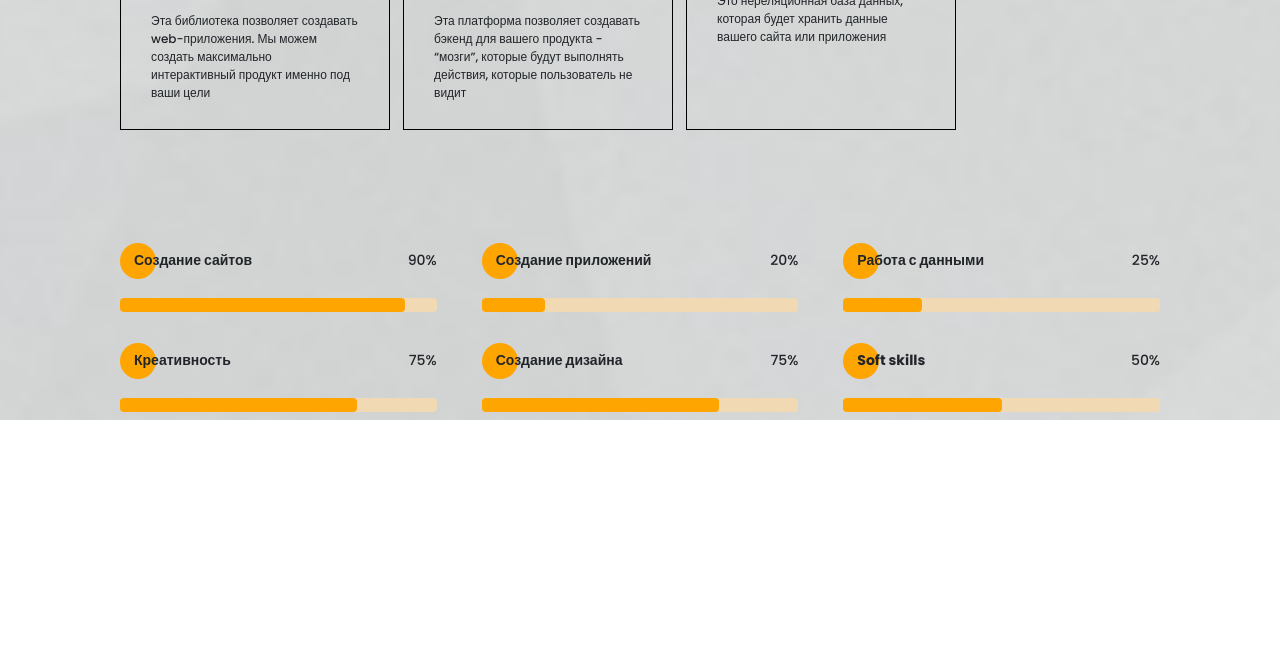
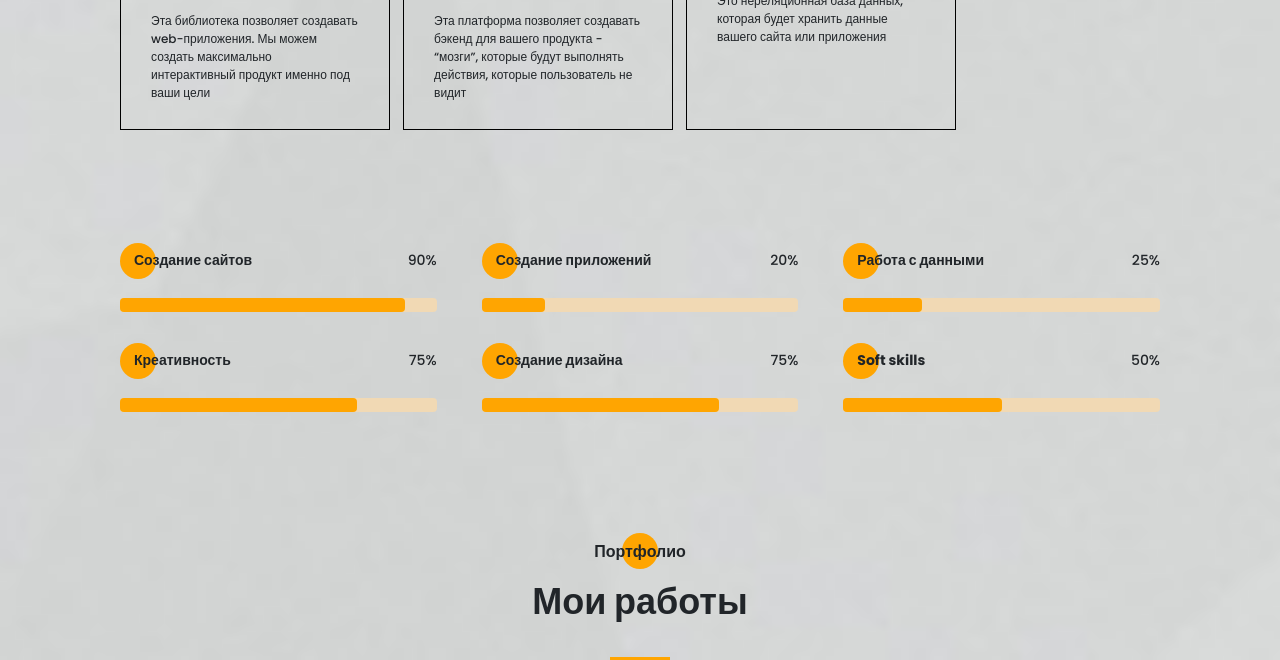
Before and after one commit to yevhen33/my-portfolio, a website built with webpack: page src/index.html in a window 1280 px wide. Shown: the part 3478-4138 px from the top of the page. Before the commit the page ends 3898 px from the top, so only its background shows below. Built offline with nearby package versions, Linux system fonts and the light colour scheme; files whose address does not match are found by name.

Commit message:
добавлена функция убирающаа прокрутку при вызове меню

```diff
--- a/src/index.html
+++ b/src/index.html
@@ -384,6 +384,14 @@
         </div>
     </section>
 
+    <section class="portfolio">
+        <div class="container">
+            <h2 class="title title_fz16 portfolio__title">Портфолио</h2>
+            <div class="title portfolio__subtitle">Мои работы</div>
+            <div class="divider"></div>
+        </div>
+    </section>
+
     <footer>
         <!-- Icons made by <a href="https://www.flaticon.com/authors/freepik" title="Freepik">Freepik</a> from <a href="https://www.flaticon.com/" title="Flaticon"> www.flaticon.com</a> -->
     </footer>
--- a/src/js/modules/openMenu.js
+++ b/src/js/modules/openMenu.js
@@ -2,16 +2,19 @@ function openMenu(trigerSelector, contentSelector, closeSelector, overlaySelecto
     const triger = document.querySelector(trigerSelector),
           menu = document.querySelector(contentSelector),
           closeMenu = document.querySelector(closeSelector),
-          overlay = document.querySelector(overlaySelector);
+          overlay = document.querySelector(overlaySelector),
+          scroll = calcScroll();
 
     function close() {
         menu.classList.remove('active');
         document.body.style.overflow = '';
+        document.body.style.marginRight = '0px';
     }
 
     triger.addEventListener('click', () => {
         menu.classList.add('active');
         document.body.style.overflow = 'hidden';
+        document.body.style.marginRight = `${scroll}px`;
     });
 
     closeMenu.addEventListener('click', close);
@@ -27,6 +30,22 @@ function openMenu(trigerSelector, contentSelector, closeSelector, overlaySelecto
             close();
         }
     });
+
+    //убираем прокрутку при открытии меню
+
+    function calcScroll() {
+        let div = document.createElement('div');
+
+        div.style.cssText = 'width: 50px; height: 50px; overflow-y: scroll; visibility: hidden';
+
+        document.body.appendChild(div);
+
+        let scrollWidth = div.offsetWidth - div.clientWidth;
+
+        div.remove();
+
+        return scrollWidth;
+    }
 }
 
 export default openMenu;
--- /dev/null
+++ b/src/sass/blocks/_portfolio.scss
@@ -0,0 +1,15 @@
+.portfolio {
+    margin-top: 120px;
+    &__title {
+        text-align: center;
+        position: relative;
+        @include before_circle;
+        &:before {
+            left: 50%;
+            transform: translateX(-50%);
+        }
+    }
+    &__subtitle {
+        text-align: center;
+    }
+}
--- a/src/sass/style.scss
+++ b/src/sass/style.scss
@@ -28,3 +28,4 @@ body {
 @import 'blocks/divider';
 @import 'blocks/resume';
 @import 'blocks/skills';
+@import 'blocks/portfolio';
```
Also changed, not shown: dist/css/style.min.css, dist/index.html, dist/js/bundle.js, 1 other file.
